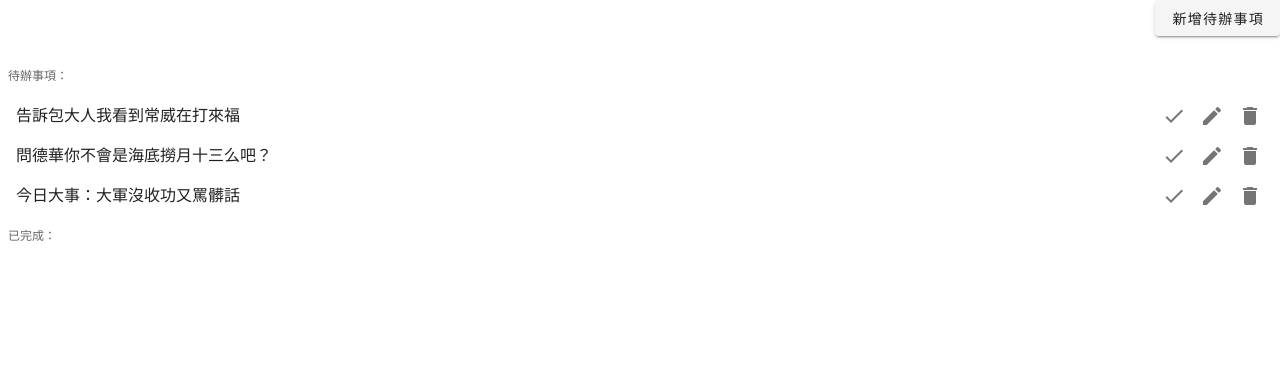
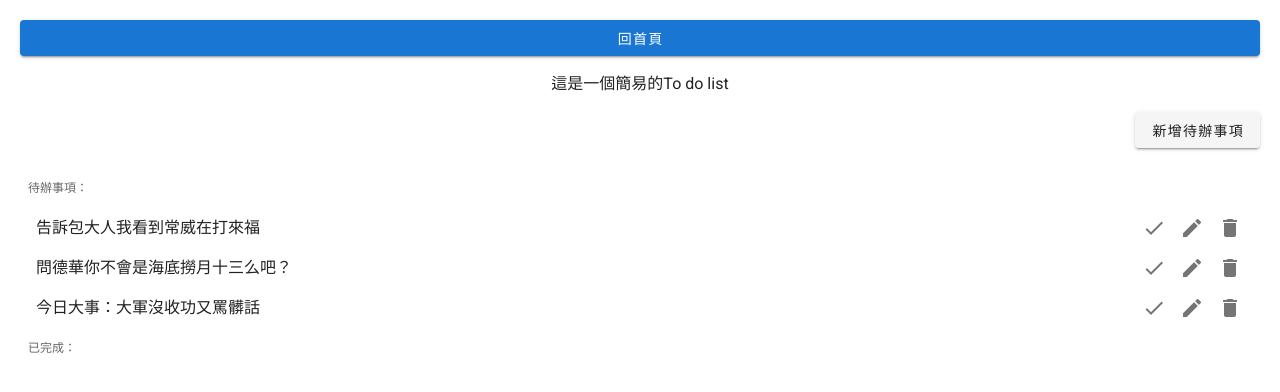
Before and after one commit to ellen9527/games, a Nuxt app: page /list in a window 1280 px wide. Shown: the top 392 px of the page. Built offline with nearby package versions, Linux system fonts and the light colour scheme.

Commit message:
add home button in list

```diff
--- a/pages/list.vue
+++ b/pages/list.vue
@@ -101,8 +101,10 @@ export default {
 </script>
 
 <template>
-  <div class="list">
-    <div class="text-right mb-3">
+  <div class="list ma-5">
+    <v-btn color="primary" block to="/">回首頁</v-btn>
+    <p class="mt-4 text-center">這是一個簡易的To do list</p>
+    <div class="text-right my-3">
       <v-btn v-if="!showNew" @click="handleShowNew(true)">新增待辦事項</v-btn>
       <v-btn v-if="showNew" @click="handleShowNew(false)">
         {{ cancelText }}
```
